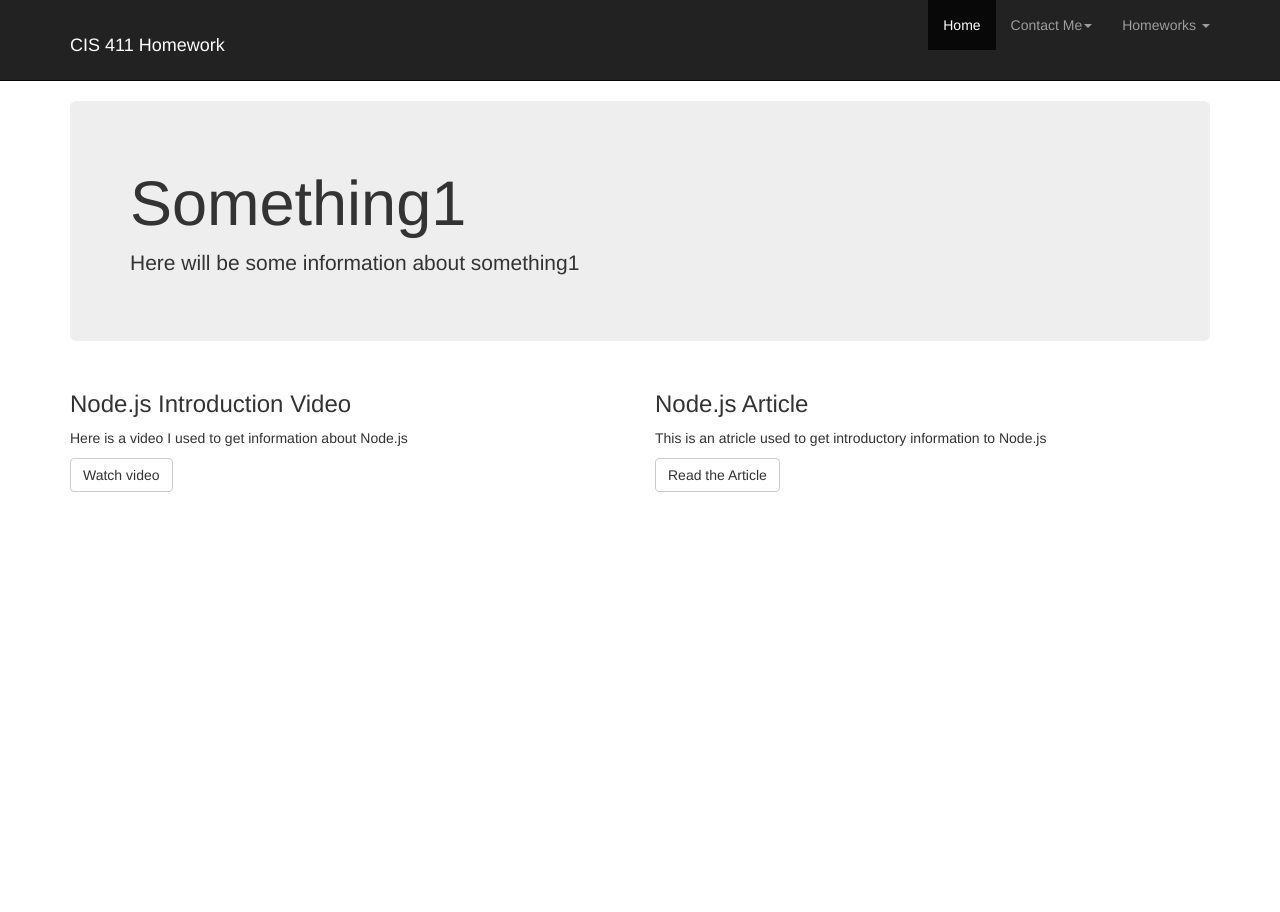
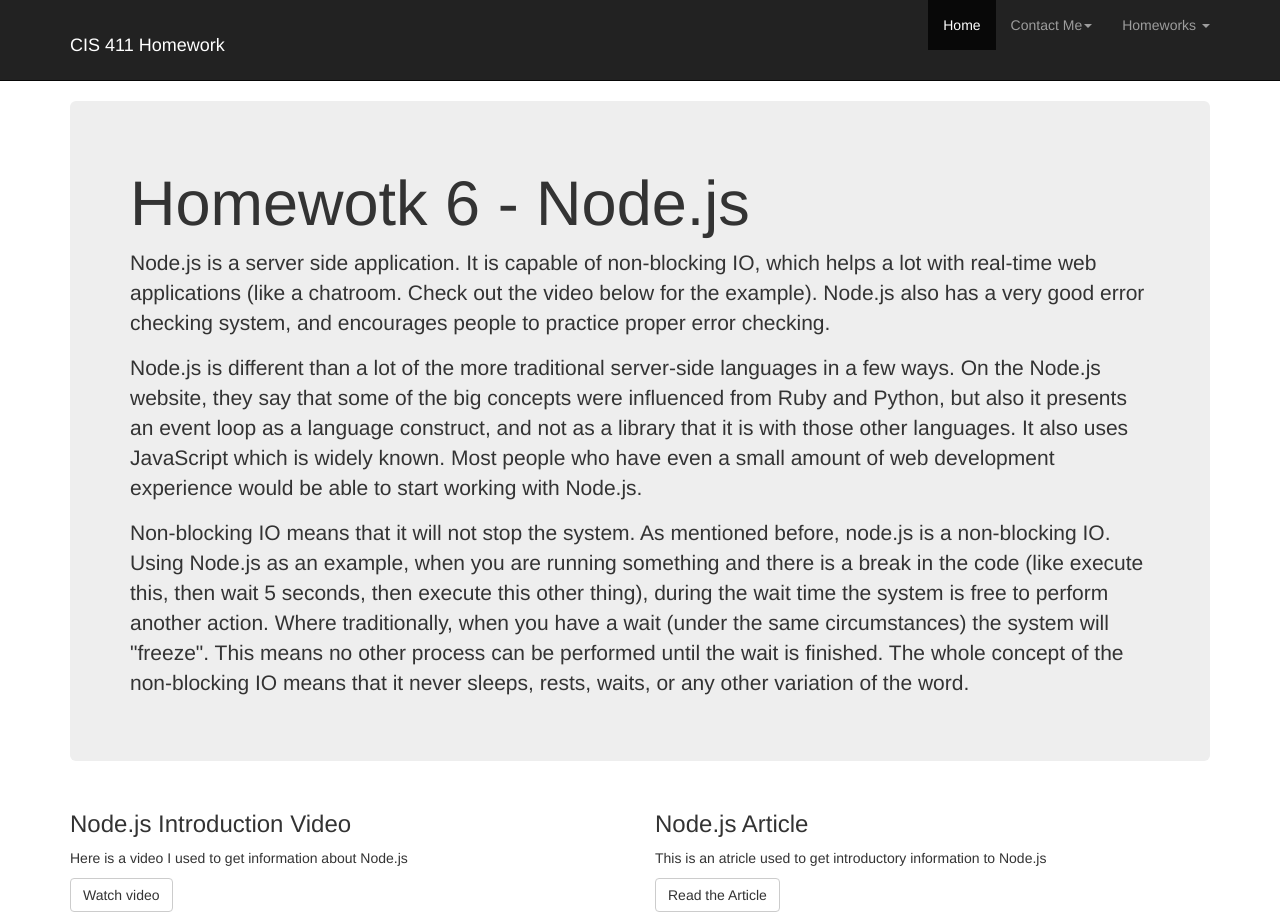
Before and after one commit to nmschu/homework6, a plain HTML site: page index.html in a window 1280 px wide. Before the commit the page ends 800 px from the top, so only its background shows below. Drawn offline with nearby package versions, Linux system fonts and the light colour scheme.

Commit message:
added the main content

```diff
--- a/index.html
+++ b/index.html
@@ -54,8 +54,10 @@
 <!--Here is the information about "Something1"-->
 		<div class="container">
 			<div class="jumbotron">
-				<h1>Something1</h1>
-				<p>Here will be some information about something1</p>
+				<h1>Homewotk 6 - Node.js</h1>
+				<p>Node.js is a server side application. It is capable of non-blocking IO, which helps a lot with real-time web applications (like a chatroom. Check out the video below for the example). Node.js also has a very good error checking system, and encourages people to practice proper error checking.</p>
+				<p>Node.js is different than a lot of the more traditional server-side languages in a few ways. On the Node.js website, they say that some of the big concepts were influenced from Ruby and Python, but also it presents an event loop as a language construct, and not as a library that it is with those other languages. It also uses JavaScript which is widely known. Most people who have even a small amount of web development experience would be able to start working with Node.js.</p>
+				<p>Non-blocking IO means that it will not stop the system. As mentioned before, node.js is a non-blocking IO. Using Node.js as an example, when you are running something and there is a break in the code (like execute this, then wait 5 seconds, then execute this other thing), during the wait time the system is free to perform another action. Where traditionally, when you have a wait (under the same circumstances) the system will "freeze". This means no other process can be performed until the wait is finished. The whole concept of the non-blocking IO means that it never sleeps, rests, waits, or any other variation of the word.</p>
 			</div>
 		</div>
 
```
